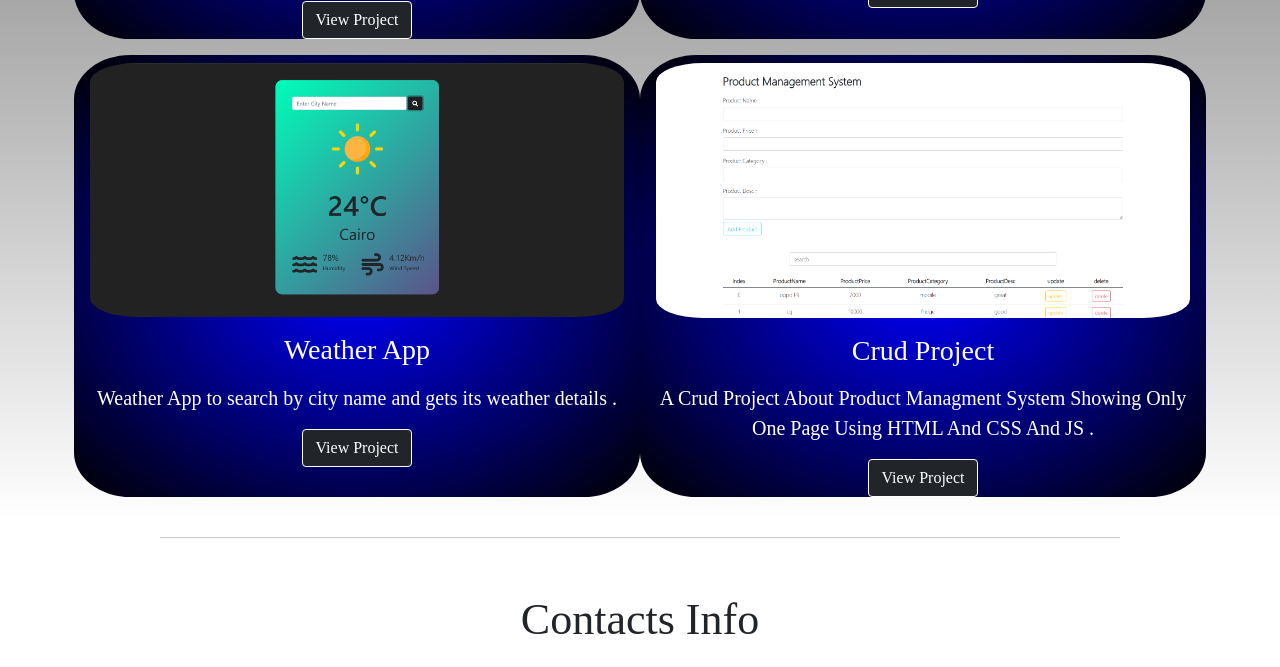
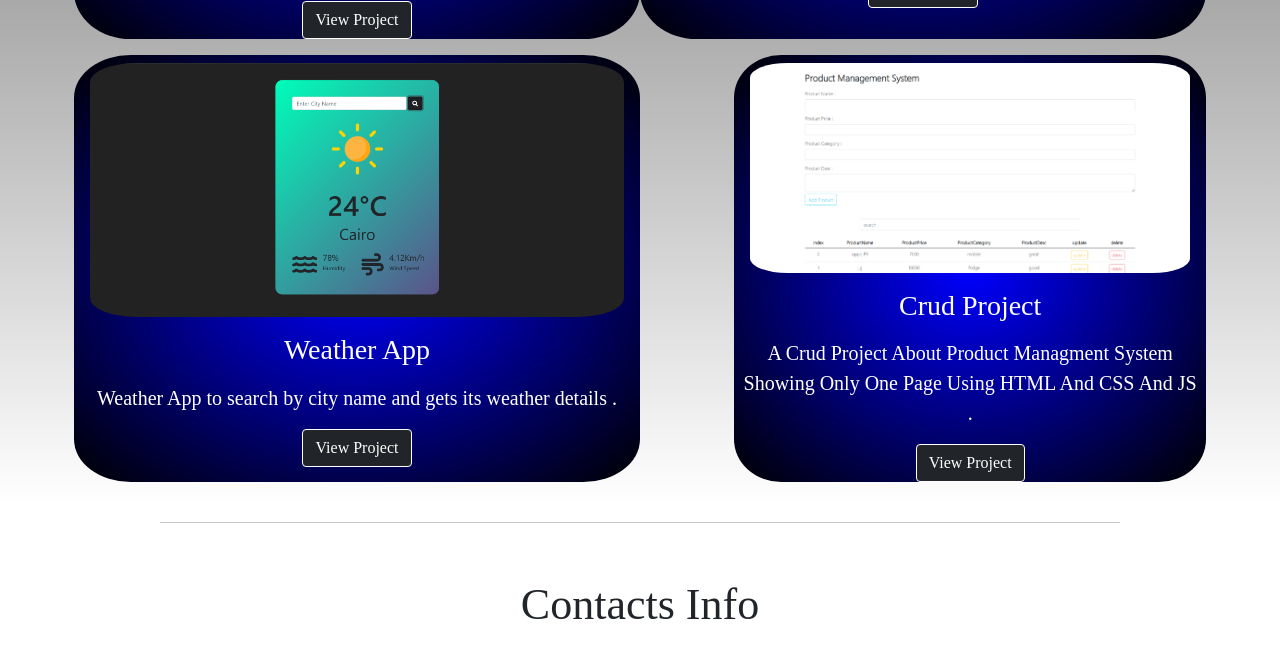
Before and after one commit to omar-walid16/Personal-Portfolio-Developed-Version-V-2.4.4-, a plain HTML site: page index.html in a window 1280 px wide. Shown: the part 3141-3808 px from the top of the page. Drawn offline with Linux system fonts and the light colour scheme; a script that the page names is missing.

Commit message:
Update index.html

```diff
--- a/index.html
+++ b/index.html
@@ -203,7 +203,7 @@
                     <p class="lead" > Weather App to search by city name and gets its weather details .</p>
                     <button class="btn btn-dark  border border-1 border-white"><a href="https://omar-walid16.github.io/Weather-App/" class="text-decoration-none text-white">View Project</a></button>
                 </div>
-                <div data-wow-duration="1s" class="child col-lg-6 special-shadow text-center wow slideInRight">
+                <div data-wow-duration="1s" class="child col-lg-5 offset-lg-1 special-shadow text-center wow slideInRight">
                     <img src="C.Project .png" alt="Crud Project" class="w-100 p-2">
                     <h3 class="py-2">Crud Project</h3>
                     <p class="lead" > A Crud Project About Product Managment System Showing Only One Page Using HTML And CSS And JS .</p>
```
